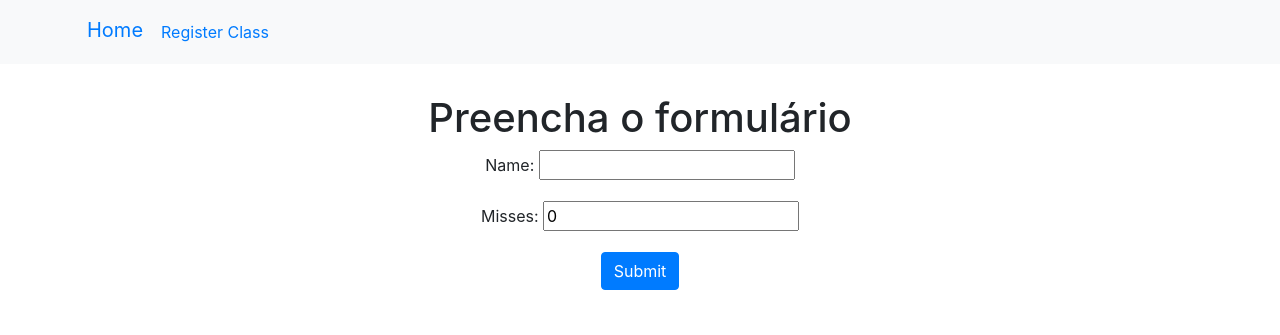
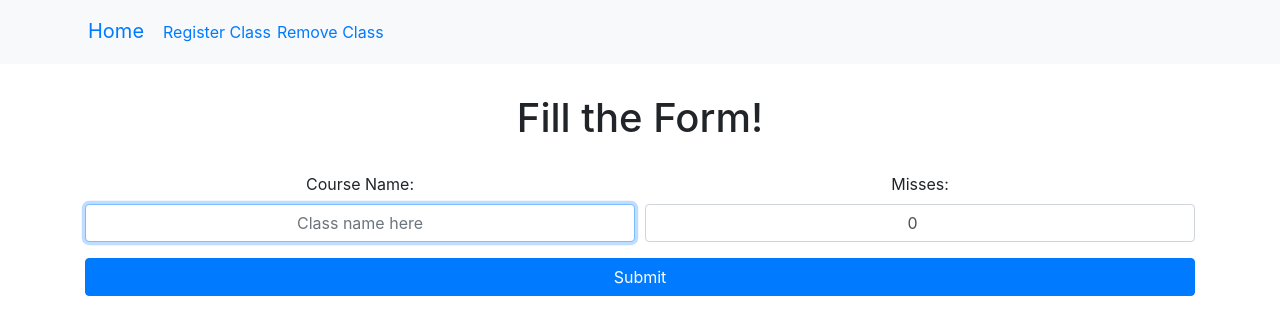
Before and after one commit to fernandodmp/Presence-Tracker, a Django app: page /register in a window 1280 px wide. Shown: the top 335 px of the page. Run offline with Django 3.2, Linux system fonts and the light colour scheme; some libraries are stand-ins or nearby versions.

Commit message:
Changes to UI and the option to remove a class added

```diff
--- a/class_presence_tracker/urls.py
+++ b/class_presence_tracker/urls.py
@@ -22,5 +22,6 @@ urlpatterns = [
     path('', views.index, name = 'index'),
     path('register', views.register, name = 'register'),
     path('increase_miss', views.increase_miss, name='increase_miss'),
-    path('decrease_miss', views.decrease_miss, name='decrease_miss')
+    path('decrease_miss', views.decrease_miss, name='decrease_miss'),
+    path('remove', views.remove, name = 'remove')
 ]
--- /dev/null
+++ b/simple_tracker/forms.py
@@ -0,0 +1,25 @@
+from django import forms
+from django.forms import ModelForm, TextInput, NumberInput
+from simple_tracker.models import Course
+
+class DeleteForm(forms.Form):
+    course_choice = forms.ChoiceField(widget=forms.Select(attrs={'class': 'form-control'}), choices = [], label = '')
+
+    def __init__(self, *args, **kwargs):
+        super(DeleteForm, self).__init__(*args, **kwargs)
+        self.fields['course_choice'] = forms.ChoiceField(choices=[(course.name, course.name) for course in Course.objects.order_by('misses')],
+                                                         widget=forms.Select(attrs={'class': 'form-control'}),
+                                                         label = ''
+                                                        )
+
+class CourseForm(ModelForm):
+    class Meta:
+        model = Course
+        fields = '__all__'
+        widgets = {
+            'name': TextInput(attrs={'class':'form-control text-center',
+                                    'autofocus': 'true',
+                                    'placeholder': 'Class name here'
+                                    }),
+            'misses': NumberInput(attrs={'class':'form-control text-center'}),
+        }
--- a/simple_tracker/models.py
+++ b/simple_tracker/models.py
@@ -1,5 +1,5 @@
 from django.db import models
-from django.forms import ModelForm
+
 
 # Create your models here.
 class Course(models.Model):
@@ -8,8 +8,3 @@ class Course(models.Model):
 
     def __str__(self):
         return self.name
-
-class CourseForm(ModelForm):
-    class Meta:
-        model = Course
-        fields = '__all__'
--- a/simple_tracker/views.py
+++ b/simple_tracker/views.py
@@ -1,5 +1,6 @@
 from django.shortcuts import render, redirect
-from simple_tracker.models import Course, CourseForm
+from simple_tracker.models import Course
+from simple_tracker.forms import DeleteForm, CourseForm
 
 # Create your views here.
 def index(request):
@@ -12,14 +13,21 @@ def register(request):
     if request.method == 'POST':
         form = CourseForm(request.POST)
         if form.is_valid():
-            print("Validation Sucess!")
-            print("Course Name: " + form.cleaned_data['name'])
-            print("Number of missed classes: " + str(form.cleaned_data['misses']))
             form.save(commit=True)
             return redirect(index)
         else:
             print('Form invalid!')
     return render(request, 'simple_tracker/register_class.html', context={'form':form})
+
+def remove(request):
+    form = DeleteForm()
+    if request.method == 'POST':
+        form = DeleteForm(request.POST)
+        if form.is_valid():
+            name = form.cleaned_data['course_choice']
+            c = Course.objects.get(pk = name).delete()
+            return redirect(index)
+    return render(request, 'simple_tracker/remove_class.html', context={'form':form})
 
 def increase_miss(request):
     if request.method == 'POST':
--- a/templates/simple_tracker/base.html
+++ b/templates/simple_tracker/base.html
@@ -6,7 +6,7 @@
     <link rel="stylesheet" href="https://use.fontawesome.com/releases/v5.0.9/css/all.css" integrity="sha384-5SOiIsAziJl6AWe0HWRKTXlfcSHKmYV4RBF18PPJ173Kzn7jzMyFuTtk8JA7QQG1" crossorigin="anonymous">
     <style media="screen">
       a{
-        margin: 2px;
+        margin: 3px;
         line-height: 3;
       }
       nav{
@@ -22,6 +22,7 @@
         <ul class="navbar-nav">
           <li class="nav-item"><a href="{% url 'index' %}" class="navbar-brand">Home</a></li>
           <li class="nav-item"><a href="{% url 'register' %}">Register Class</a></li>
+          <li class="nav-item"><a href="{% url 'remove' %}">Remove Class</a></li>
         </ul>
       </div>
     </nav>
--- a/templates/simple_tracker/index.html
+++ b/templates/simple_tracker/index.html
@@ -9,6 +9,9 @@
      }
      .button-td{
        width: 150px;
+     }
+     tr{
+     	line-height: 35px;
      }
    </style>
   {% endblock %}
--- a/templates/simple_tracker/register_class.html
+++ b/templates/simple_tracker/register_class.html
@@ -2,16 +2,36 @@
 {% extends 'simple_tracker/base.html' %}
 {% block head_block %}
   <title>Register Class</title>
+  <style media="screen">
+    h1{
+      margin: 30px;
+    }
+    input{
+      margin-right: 0px;
+    }
+    .my-btn{
+      width: 100%;
+    }
+  </style>
 {% endblock %}
 {% block body_block %}
   <div class="container text-center">
-    <h1>Preencha o formulário</h1>
+    <h1 class="text-center">Fill the Form!</h1>
     <form method="post" target="_self">
-      <div class="form-group">
-        {{form.as_p}}
-        {% csrf_token %}
-      </div>
-      <input type="submit" name="Submit" value="Submit" class="btn btn-primary">
+        <div class="form-row">
+          <div class="form-group col-md-6">
+            {{ form.name.errors }}
+            <label for="{{ form.name.id_for_label }}">Course Name:</label>
+            {{ form.name }}
+          </div>
+          <div class="form-group col-md-6">
+            {{ form.misses.errors }}
+            <label for="{{ form.misses.id_for_label }}">Misses:</label>
+            {{ form.misses }}
+          </div>
+          {% csrf_token %}
+        </div>
+      <input type="submit" name="Submit" value="Submit" class="btn btn-primary my-btn">
     </form>
   </div>
 {% endblock %}
```
Also changed, not shown: templates/simple_tracker/remove_class.html (added, +25 -0 lines), db.sqlite3, simple_tracker/migrations/0003_auto_20180424_1234.py (added), simple_tracker/migrations/0004_auto_20180424_1236.py (added), simple_tracker/migrations/0005_remove_course_code.py (added).
